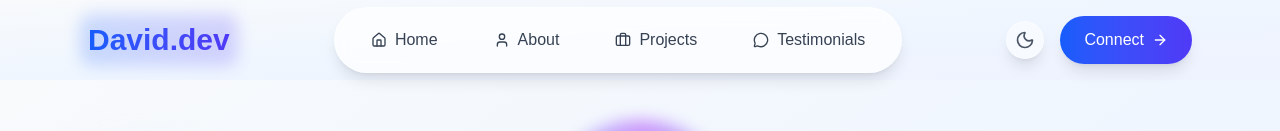
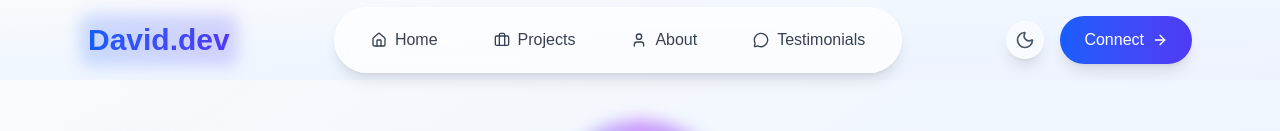
Before and after one commit to DAVID25JAVA/David_Portfolio, a Next.js app: page / in a window 1280 px wide. Shown: the top 131 px of the page. Built offline with nearby package versions, Linux system fonts and the light colour scheme; a web font is replaced by a local one.

Commit message:
all link done

```diff
--- a/app/components/About.js
+++ b/app/components/About.js
@@ -1,14 +1,23 @@
-import React from 'react';
-import { User, Code, GraduationCap, Award, Briefcase } from 'lucide-react';
+import React from "react";
+import { User, Code, GraduationCap, Award, Briefcase } from "lucide-react";
 
 const AboutSection = () => {
   const skills = [
-    'Next.js', 'React.js', 'JavaScript', 'Node.js',
-    'Express', 'MongoDB', 'Git & Github', 'BitBucket'
+    "Next.js",
+    "React.js",
+    "JavaScript",
+    "Node.js",
+    "Express",
+    "MongoDB",
+    "Git & Github",
+    "BitBucket",
   ];
 
   return (
-    <div className="min-h-screen bg-gradient-to-br from-slate-50 via-blue-50 to-indigo-50 py-16 px-4">
+    <div
+      id="about"
+      className="min-h-screen bg-gradient-to-br from-slate-50 via-blue-50 to-indigo-50 py-16 px-4"
+    >
       <div className="max-w-6xl md:px-6 mx-auto">
         {/* Section Header */}
         <div className="text-center mb-16">
@@ -28,12 +37,16 @@ const AboutSection = () => {
             <div className="bg-white/70 backdrop-blur-sm rounded-2xl p-8 shadow-xl border border-white/20">
               <div className="flex items-center gap-3 mb-6">
                 <Briefcase className="w-6 h-6 text-blue-600" />
-                <h3 className="text-2xl font-bold text-gray-900">Professional Journey</h3>
+                <h3 className="text-2xl font-bold text-gray-900">
+                  Professional Journey
+                </h3>
               </div>
               <p className="text-gray-700 text-lg leading-relaxed">
-                I am an experienced Frontend Developer with over a decade of professional expertise in the field.
-                Throughout my career, I have had the privilege of collaborating with prestigious organizations,
-                contributing to their success and growth through innovative web solutions and cutting-edge technologies.
+                I am an experienced Frontend Developer with over a decade of
+                professional expertise in the field. Throughout my career, I
+                have had the privilege of collaborating with prestigious
+                organizations, contributing to their success and growth through
+                innovative web solutions and cutting-edge technologies.
               </p>
             </div>
 
@@ -45,7 +58,9 @@ const AboutSection = () => {
                   <div className="p-2 bg-blue-100 rounded-lg">
                     <Code className="w-6 h-6 text-blue-600" />
                   </div>
-                  <h3 className="text-2xl font-bold text-gray-900">Technical Skills</h3>
+                  <h3 className="text-2xl font-bold text-gray-900">
+                    Technical Skills
+                  </h3>
                 </div>
 
                 <div className="flex flex-wrap  gap-2">
@@ -66,14 +81,18 @@ const AboutSection = () => {
                   <div className="p-2 bg-green-100 rounded-lg">
                     <GraduationCap className="w-6 h-6 text-green-600" />
                   </div>
-                  <h3 className="text-2xl font-bold text-gray-900">Education</h3>
+                  <h3 className="text-2xl font-bold text-gray-900">
+                    Education
+                  </h3>
                 </div>
 
                 <div className="space-y-4">
                   <div className="flex items-start gap-4">
                     <div className="flex-shrink-0 w-3 h-3 bg-green-500 rounded-full mt-2"></div>
                     <div>
-                      <h4 className="font-bold text-gray-900">Master of Computer Applications</h4>
+                      <h4 className="font-bold text-gray-900">
+                        Master of Computer Applications
+                      </h4>
                       <p className="text-gray-600">CGPA: 8.6</p>
                     </div>
                   </div>
@@ -81,7 +100,9 @@ const AboutSection = () => {
                   <div className="flex items-start gap-4">
                     <div className="flex-shrink-0 w-3 h-3 bg-blue-500 rounded-full mt-2"></div>
                     <div>
-                      <h4 className="font-bold text-gray-900">Bachelor of Computer Applications</h4>
+                      <h4 className="font-bold text-gray-900">
+                        Bachelor of Computer Applications
+                      </h4>
                       <p className="text-gray-600">Percentage: 73%</p>
                     </div>
                   </div>
@@ -93,16 +114,22 @@ const AboutSection = () => {
             <div className="grid md:grid-cols-3 grid-cols-2 gap-6">
               <div className="text-center bg-white/50 backdrop-blur-sm rounded-xl p-6 shadow-lg border border-white/20">
                 <div className="text-3xl font-bold text-blue-600 mb-2">1+</div>
-                <div className="text-gray-700 font-medium ">Years Experience</div>
+                <div className="text-gray-700 font-medium ">
+                  Years Experience
+                </div>
               </div>
 
               <div className="text-center bg-white/50 backdrop-blur-sm rounded-xl p-6 shadow-lg border border-white/20">
                 <div className="text-3xl font-bold text-green-600 mb-2">5+</div>
-                <div className="text-gray-700 font-medium">Projects Completed</div>
+                <div className="text-gray-700 font-medium">
+                  Projects Completed
+                </div>
               </div>
 
               <div className="text-center bg-white/50 backdrop-blur-sm rounded-xl p-6 shadow-lg border border-white/20">
-                <div className="text-3xl font-bold text-purple-600 mb-2">8+</div>
+                <div className="text-3xl font-bold text-purple-600 mb-2">
+                  8+
+                </div>
                 <div className="text-gray-700 font-medium">Technologies</div>
               </div>
             </div>
--- a/app/components/GetInTouch.js
+++ b/app/components/GetInTouch.js
@@ -114,7 +114,7 @@ function GetInTouch() {
   };
 
   return (
-    <div className="min-h-screen bg-gradient-to-br from-slate-50 via-blue-50 to-indigo-50 py-16 px-4">
+    <div id="contact" className="min-h-screen bg-gradient-to-br from-slate-50 via-blue-50 to-indigo-50 py-16 px-4">
       <Toaster position="top-center" reverseOrder={false} />
       <div className="max-w-6xl md:px-6 mx-auto">
         {/* Section Header */}
--- a/app/components/Header.js
+++ b/app/components/Header.js
@@ -1,15 +1,19 @@
-"use client"
+"use client";
 import React from "react";
 import { MoveRight, Download, Sparkles, Code, Coffee } from "lucide-react";
 import { assets } from "@/assets/assets";
 
 function Header() {
 
-  console.log(assets?.user_image);
-
+    const handleScroll = (id) => {
+    const element = document.getElementById(id);
+    if (element) {
+      element.scrollIntoView({ behavior: "smooth" });
+    }
+  };
 
   return (
-    <div className="min-h-screen bg-gradient-to-br pt-14 from-slate-50 via-blue-50 to-indigo-50 flex items-center justify-center px-4 relative overflow-hidden">
+    <div id="home" className="min-h-screen bg-gradient-to-br pt-14 from-slate-50 via-blue-50 to-indigo-50 flex items-center justify-center px-4 relative overflow-hidden">
       {/* Background Decorative Elements */}
       <div className="absolute inset-0 overflow-hidden">
         <div className="absolute top-20 left-20 w-32 h-32 bg-blue-200 rounded-full mix-blend-multiply filter blur-xl opacity-30 animate-pulse"></div>
@@ -20,7 +24,6 @@ function Header() {
       <div className="max-w-6xl mx-auto w-full relative z-10">
         {/* Main Content */}
         <div className="flex flex-col justify-center items-center mx-auto gap-8">
-
           {/* Profile Image with Animation */}
           <div className="relative group">
             <div className="absolute -inset-4 bg-gradient-to-r from-blue-600 via-purple-600 to-indigo-600 rounded-full blur opacity-30 group-hover:opacity-50 transition duration-1000 animate-pulse"></div>
@@ -40,7 +43,9 @@ function Header() {
 
           {/* Greeting Section */}
           <div className="flex justify-center items-center gap-3 bg-white/70 backdrop-blur-sm rounded-2xl px-6 py-3 shadow-lg border border-white/20">
-            <p className="text-lg md:text-xl font-medium text-gray-800">Hi! I'm David Pal</p>
+            <p className="text-lg md:text-xl font-medium text-gray-800">
+              Hi! I'm David Pal
+            </p>
             <div className="animate-bounce">
               <span className="text-2xl">👋</span>
             </div>
@@ -70,14 +75,15 @@ function Header() {
               <span className="font-bold bg-gradient-to-r from-blue-600 to-indigo-600 bg-clip-text text-transparent">
                 React.js | Next.js | JavaScript | Tailwind CSS
               </span>
-              . I specialize in turning ideas into clean, interactive user experiences
-              with modern web technologies.
+              . I specialize in turning ideas into clean, interactive user
+              experiences with modern web technologies.
             </p>
           </div>
 
           {/* Tech Stack Pills */}
           <div className="flex flex-wrap justify-center gap-3 max-w-2xl">
-            {['React.js', 'Next.js', 'JavaScript', 'Tailwind CSS'].map((tech, index) => (
+            {["React.js", "Next.js", "JavaScript", "Tailwind CSS"].map(
+              (tech, index) => (
                 <span
                   key={index}
                   className="px-4 py-2 bg-gradient-to-r from-blue-500 to-indigo-500 text-white rounded-full text-sm font-medium shadow-lg hover:shadow-xl transform hover:scale-105 transition duration-200 animate-fade-in"
@@ -85,13 +91,14 @@ function Header() {
                 >
                   {tech}
                 </span>
-            ))}
+              )
+            )}
           </div>
 
           {/* Action Buttons */}
           <div className="flex flex-col sm:flex-row items-center gap-6 mt-4">
             {/* Connect Button */}
-            <button className="group relative px-8 py-4 bg-gradient-to-r from-blue-600 to-indigo-600 text-white rounded-full font-medium shadow-lg hover:shadow-xl transform hover:scale-105 transition duration-300 overflow-hidden">
+            <button onClick={()=>handleScroll("contact")} className="group relative px-8 py-4 bg-gradient-to-r from-blue-600 to-indigo-600 text-white rounded-full font-medium shadow-lg hover:shadow-xl transform hover:scale-105 transition duration-300 overflow-hidden">
               <div className="absolute inset-0 bg-gradient-to-r from-blue-700 to-indigo-700 opacity-0 group-hover:opacity-100 transition duration-300"></div>
               <div className="relative flex items-center gap-3">
                 <span>Connect with me</span>
@@ -102,7 +109,9 @@ function Header() {
             {/* Resume Button */}
             <button className="group px-8 py-4 bg-white/70 backdrop-blur-sm border-2 border-gray-300 text-gray-800 rounded-full font-medium shadow-lg hover:shadow-xl hover:border-blue-400 hover:bg-white/90 transform hover:scale-105 transition duration-300">
               <div className="flex items-center gap-3">
+                <a href="https://drive.google.com/file/d/1Yb8mxn5wKLNy9C3PgfUphB-51A04X4qS/view?usp=sharing">
                   <span>My Resume</span>
+                 </a>
                 <Download className="w-5 h-5 group-hover:animate-bounce" />
               </div>
             </button>
@@ -112,7 +121,9 @@ function Header() {
           <div className="flex items-center mb-5 gap-3 bg-green-50/80 backdrop-blur-sm rounded-full px-4 py-2 shadow-lg border border-green-200/50">
             <div className="flex items-center gap-2">
               <div className="w-3 h-3 bg-green-500  rounded-full animate-pulse"></div>
-              <span className="text-green-800 text-sm font-medium">Available for new opportunities</span>
+              <span className="text-green-800 text-sm font-medium">
+                Available for new opportunities
+              </span>
             </div>
             <Coffee className="w-4 h-4 text-green-600" />
           </div>
--- a/app/components/Navbar.js
+++ b/app/components/Navbar.js
@@ -1,26 +1,43 @@
 "use client";
 import React, { useState, useEffect } from "react";
-import { Menu, X, Sun, Moon, ArrowRight, Home, User, Briefcase, MessageCircle } from "lucide-react";
+import {
+  Menu,
+  X,
+  Sun,
+  Moon,
+  ArrowRight,
+  Home,
+  User,
+  Briefcase,
+  MessageCircle,
+} from "lucide-react";
 
 function Navbar() {
   const [mobileMenu, setMobileMenu] = useState(false);
   const [isDarkMode, setIsDarkMode] = useState(false);
   const [scrolled, setScrolled] = useState(false);
 
+  const handleScroll = (id) => {
+    const element = document.getElementById(id);
+    if (element) {
+      element.scrollIntoView({ behavior: "smooth" });
+    }
+  };
+
   // Handle scroll effect
   useEffect(() => {
     const handleScroll = () => {
       setScrolled(window.scrollY > 20);
     };
-    window.addEventListener('scroll', handleScroll);
-    return () => window.removeEventListener('scroll', handleScroll);
+    window.addEventListener("scroll", handleScroll);
+    return () => window.removeEventListener("scroll", handleScroll);
   }, []);
 
   const menuItems = [
-    { name: 'Home', href: '#home', icon: Home },
-    { name: 'About', href: '#about', icon: User },
-    { name: 'Projects', href: '#projects', icon: Briefcase },
-    { name: 'Testimonials', href: '#testimonials', icon: MessageCircle },
+    { name: "Home", href: "#home", icon: Home },
+    { name: "Projects", href: "#projects", icon: Briefcase },
+    { name: "About", href: "#about", icon: User },
+    { name: "Testimonials", href: "#testimonials", icon: MessageCircle },
   ];
 
   return (
@@ -32,14 +49,15 @@ function Navbar() {
       </div>
 
       {/* Fixed Navbar */}
-      <nav className={`fixed top-0 left-0 right-0 z-50 transition-all duration-300 ${
-        scrolled
-          ? 'bg-white/60 backdrop-blur-xl shadow-lg'
-          : 'bg-gradient-to-br from-slate-50 via-blue-50 to-indigo-50 backdrop-blur-lg'
-      }`}>
+      <nav
+        className={`fixed top-0 left-0 right-0 z-50 transition-all duration-300 ${
+          scrolled
+            ? "bg-white/60 backdrop-blur-xl shadow-lg"
+            : "bg-gradient-to-br from-slate-50 via-blue-50 to-indigo-50 backdrop-blur-lg"
+        }`}
+      >
         <div className="max-w-6xl mx-auto px-4 sm:px-6">
           <div className="flex justify-between items-center h-16 md:h-20">
-
             {/* Logo */}
             <div className="flex-shrink-0">
               <div className="relative group">
@@ -58,13 +76,13 @@ function Navbar() {
                 <ul className="flex items-center gap-8">
                   {menuItems.map((item, index) => (
                     <li key={index} className="relative group">
-                      <a
-                        href={item.href}
+                      <button
+                        onClick={() => handleScroll(item.href.substring(1))}
                         className="flex items-center gap-2 text-gray-700 hover:text-blue-600 transition duration-300 font-medium py-2 px-3 rounded-lg hover:bg-blue-50/50"
                       >
                         <item.icon className="w-4 h-4" />
                         <span>{item.name}</span>
-                      </a>
+                      </button>
                       <div className="absolute bottom-0 left-0 right-0 h-0.5 bg-gradient-to-r from-blue-600 to-indigo-600 scale-x-0 group-hover:scale-x-100 transition duration-300 rounded-full"></div>
                     </li>
                   ))}
@@ -74,7 +92,6 @@ function Navbar() {
 
             {/* Right Side Icons & Button */}
             <div className="flex items-center gap-4">
-
               {/* Theme Toggle */}
               <button
                 onClick={() => setIsDarkMode(!isDarkMode)}
@@ -90,7 +107,10 @@ function Navbar() {
 
               {/* Connect Button - Desktop */}
               <div className="hidden md:block">
-                <button className="group relative overflow-hidden bg-gradient-to-r from-blue-600 to-indigo-600 text-white px-6 py-3 rounded-full font-medium shadow-lg hover:shadow-xl transform hover:scale-105 transition duration-300">
+                <button
+                  onClick={() => handleScroll("contact")}
+                  className="group relative overflow-hidden bg-gradient-to-r from-blue-600 to-indigo-600 text-white px-6 py-3 rounded-full font-medium shadow-lg hover:shadow-xl transform hover:scale-105 transition duration-300"
+                >
                   <div className="absolute inset-0 bg-gradient-to-r from-blue-700 to-indigo-700 opacity-0 group-hover:opacity-100 transition duration-300"></div>
                   <div className="relative cursor-pointer flex items-center gap-2">
                     <span>Connect</span>
@@ -120,10 +140,11 @@ function Navbar() {
       )}
 
       {/* Mobile Menu Sidebar */}
-      <div className={`fixed top-0 right-0 h-full w-80 bg-white/95 backdrop-blur-xl shadow-2xl z-50 transform transition-transform duration-300 ease-out md:hidden ${
-        mobileMenu ? "translate-x-0" : "translate-x-full"
-      }`}>
-
+      <div
+        className={`fixed top-0 right-0 h-full w-80 bg-white/95 backdrop-blur-xl shadow-2xl z-50 transform transition-transform duration-300 ease-out md:hidden ${
+          mobileMenu ? "translate-x-0" : "translate-x-full"
+        }`}
+      >
         {/* Mobile Menu Header */}
         <div className="flex justify-between items-center p-6 border-b border-gray-200/50">
           <h2 className="text-xl font-bold bg-gradient-to-r from-blue-600 to-indigo-600 bg-clip-text text-transparent">
@@ -159,7 +180,10 @@ function Navbar() {
           {/* Mobile Connect Button */}
           <div className="mt-8">
             <button
-              onClick={() => setMobileMenu(false)}
+              onClick={() => {
+                handleScroll("contact")
+                setMobileMenu(false)
+              }}
               className="w-full group bg-gradient-to-r from-blue-600 to-indigo-600 text-white px-6 py-4 rounded-xl font-medium shadow-lg hover:shadow-xl transform hover:scale-105 transition duration-300"
             >
               <div className="flex items-center justify-center gap-3">
--- a/app/components/Projects.js
+++ b/app/components/Projects.js
@@ -45,7 +45,7 @@ const mockWorkData = [
 
 function Projects() {
   return (
-    <div className="min-h-screen bg-gradient-to-br from-slate-50 via-blue-50 to-indigo-50 py-16  ">
+    <div id="projects" className="min-h-screen bg-gradient-to-br from-slate-50 via-blue-50 to-indigo-50 py-16  ">
       <div className="max-w-6xl mx-auto px-6">
         {/* Section Header */}
         <div className="text-center mb-16">
```
Lines whose indentation alone changed are shown as unchanged.
